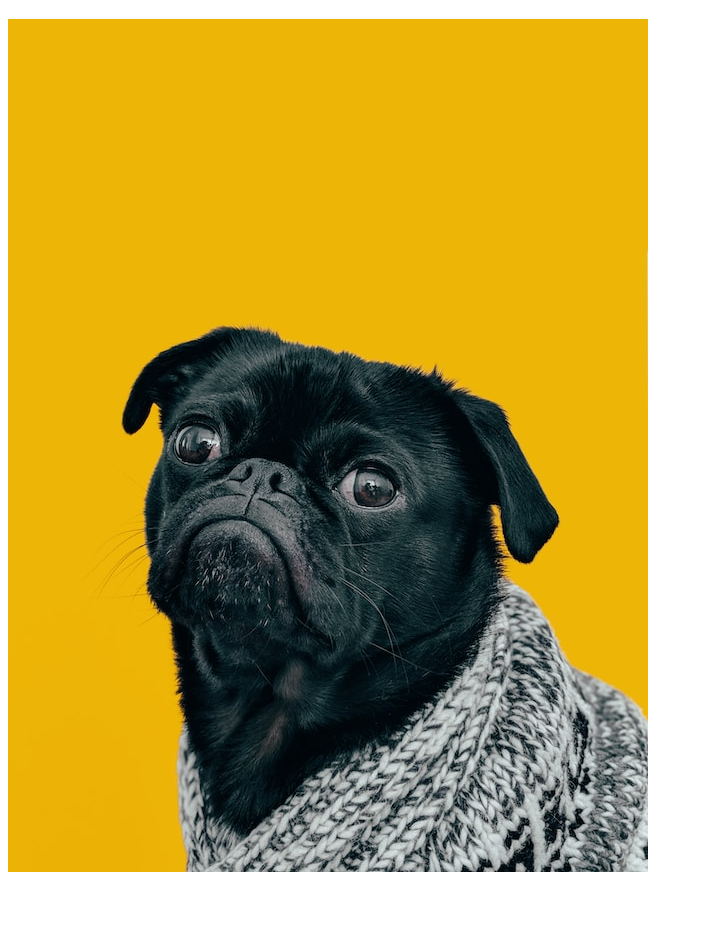
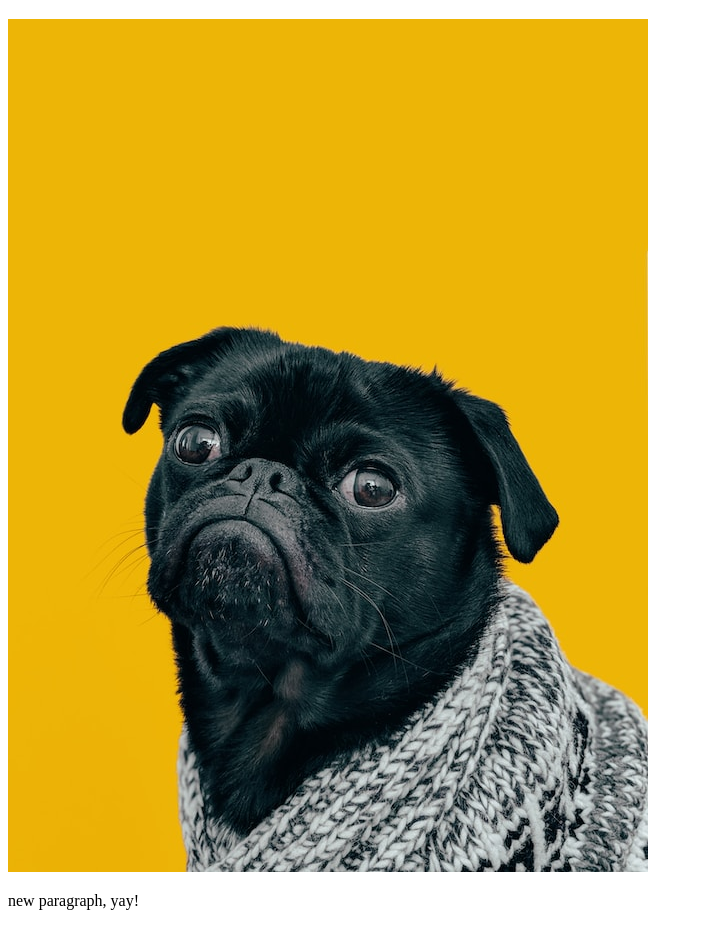
Before and after one commit to corwin-bell/git_test, a plain HTML site: page odin-links-and-images/pages/about.html in a window 1280 px wide. Shown: the part 61-987 px from the top of the page, without its empty margins (0-703 px from the left). Before the commit the page ends 945 px from the top, so only its background shows below. Drawn offline with Linux system fonts and the light colour scheme.

Commit message:
Add new paragraph to about.html
I made this change to test longform git commit best practices.
I started by creating an imperative subject line then adding a longer
paragraph with more context.

```diff
--- a/odin-links-and-images/pages/about.html
+++ b/odin-links-and-images/pages/about.html
@@ -7,5 +7,6 @@
     <body>
         <h1>About Page</h1>
         <img src="../images/dog.jpg" alt="dog">
+        <p> new paragraph, yay!</p>
     </body>
 </html>
```
